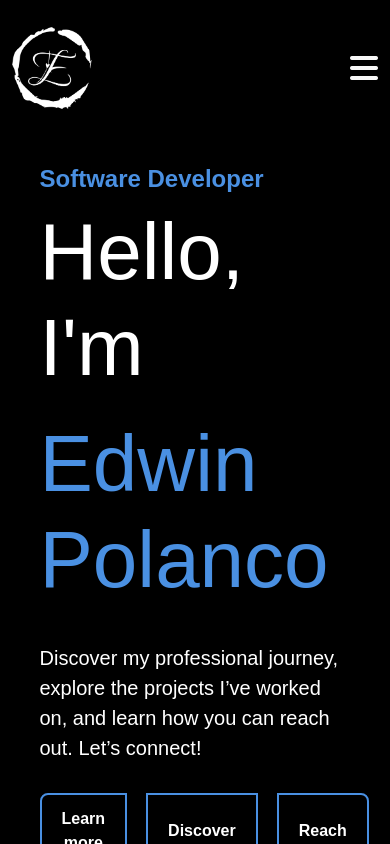
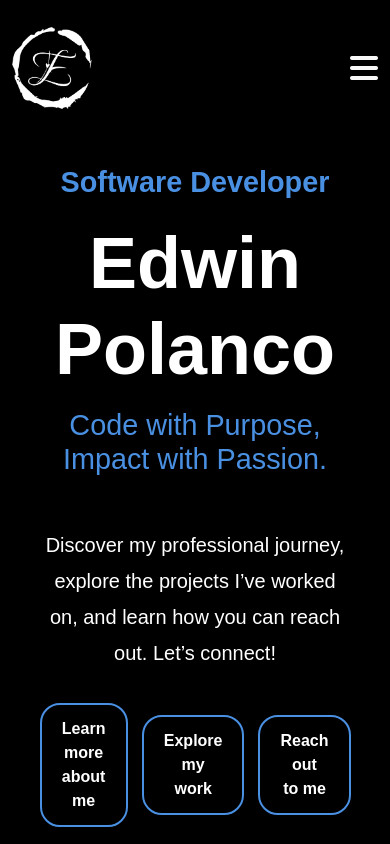
Before and after one commit to EdwinP503/edwin-fullstack-portfolio, a React (Create React App) app in the folder frontend/: page / in a window 390 px wide. Built offline with nearby package versions, Linux system fonts and the light colour scheme.

Commit message:
Edited font types ans size to redesign the homepage. Edited skilss seection for a new transparent and hoveer eeffect.

```diff
--- a/frontend/package.json
+++ b/frontend/package.json
@@ -17,6 +17,7 @@
     "axios": "^1.7.7",
     "emailjs-com": "^3.2.0",
     "express": "^4.21.0",
+    "framer-motion": "^11.14.4",
     "react-router-dom": "^6.26.2",
     "react-scripts": "^5.0.1",
     "three": "^0.169.0"
--- a/frontend/src/components/AboutMe.css
+++ b/frontend/src/components/AboutMe.css
@@ -18,11 +18,11 @@
   display: flex;
   align-items: center;
   justify-content: center;
-  background-color: #222;
+  background-color: #000;
   color: #fff;
   padding: 15px;
   border-radius: 10px;
-  transition: background-color 0.3s ease, transform 0.3s ease;
+  transition: box-shadow 0.3s ease, transform 0.3s ease;
   box-shadow: 2px 2px 8px rgba(0, 0, 0, 0.3);
   text-align: center;
   position: relative;
@@ -30,8 +30,8 @@
 
 /* Hover effect for skill items */
 .skill-item:hover {
-  background-color: #444;
-  transform: scale(1.05);
+  box-shadow: 0 0 23px 10px rgba(74, 144, 226, 0.7); /* Blue glow effect */
+  transform: scale(1.05); /* Slight scaling for interactivity */
 }
 
 /* Skill label styling */
@@ -68,7 +68,7 @@
 }
 
 .about-me-container h2 {
-  font-size: 2.7rem;
+  font-size: 2rem;
   font-family: 'Agency FB', sans-serif;
   margin-bottom: 4rem;
   line-height: 1.3;
--- a/frontend/src/components/HomePage.css
+++ b/frontend/src/components/HomePage.css
@@ -5,8 +5,8 @@
     flex: 1;
     justify-content: center;
     align-items: center;
-    background-color: #000000; /* Dark background */
-    color: #ffffff; /* White text for contrast */
+    background-color: #000000;
+    color: #ffffff;
     height: auto;
     width: 100vw;
     overflow: hidden;
@@ -28,37 +28,42 @@
     justify-content: space-between;
 }
 
+/* Greeting (Tagline) */
+.greeting {
+    font-family: 'Poppins', sans-serif;
+    font-size: 1.8rem;
+    font-weight: 500;
+    color: #4a90e2;
+    margin-bottom: 10px;
+}
+
+/* Name (main heading) */
+.name {
+    font-family: 'Poppins', sans-serif;
+    font-size: 4.5rem;
+    font-weight: 700;
+    color: white;
+    margin-bottom: 15px;
+    line-height: 1.2;
+}
+
 /* Title (Software Developer) */
 .title {
-    font-family: 'Aptos Display', sans-serif;
-    font-size: 1.5rem;
-    color: #4a90e2; /* Dark Blue, Text 2, lighter 50% */
-    margin-bottom: 10px;
-    text-align: left;
+    font-family: 'Poppins', sans-serif;
+    font-size: 1.8rem;
+    font-weight: 600;
+    color: #4a90e2;
+    margin-bottom: 20px;
 }
 
-/* Greeting (Hello, I'm Edwin Polanco) */
-.greeting {
-    font-family: 'Poppins', sans-serif;
-    font-size: 5rem;
-    color: #ffffff;
-    margin-bottom: 20px;
-    text-align: left;
-}
-
-.name {
-    font-family: 'Poppins', sans-serif;
-    font-size: 5rem;
-    color: #4a90e2;
-    margin-bottom: 20px;
-    text-align: left;
-}
 /* Intro text */
 .intro {
     font-family: 'Aptos Display', sans-serif;
     font-size: 1.25rem;
-    text-align: left;
-    margin-bottom: 30px;
+    line-height: 1.8;
+    margin-bottom: 2rem;
+    color: white;
+    margin-top: 2.5rem;
 }
 
 /* Button Group */
@@ -66,30 +71,44 @@
     display: flex;
     justify-content: space-between;
     gap: 20px;
+    flex-wrap: nowrap; /* Prevent buttons from wrapping */
 }
 
+/* Button Group */
+.btn-group {
+    display: flex;
+    justify-content: center;
+    gap: 15px;
+    align-items: center;
+}
+
+/* Button */
 .btn {
+    all: unset;
+    display: inline-block;
+    text-align: center;
     padding: 12px 20px;
     font-family: 'Aptos Display', sans-serif;
     font-size: 1rem;
     font-weight: bold;
     border: 2px solid #4a90e2;
-    color: #ffffff;
-    border-radius: 8px;
+    color: white;
+    border-radius: 20px !important;
     background-color: transparent;
     width: 150px;
+    box-sizing: border-box;
     transition: background-color 0.3s ease, transform 0.3s ease, color 0.3s ease;
 }
 
 .btn:hover {
-    background-color: #4a90e2; /* Highlight with blue */
-    color: #000000; /* Contrast text on hover */
-    transform: translateY(-5px); /* Lift effect */
+    background-color: #4a90e2;
+    color: black;
+    transform: translateY(-5px);
 }
 
 /* Portrait Section Styling */
 .image-section {
-    flex: 1; /* Allows the section to scale within available space */
+    flex: 1;
     display: flex;
     justify-content: left;
     align-items: center;
@@ -100,16 +119,16 @@
 }
 
 .image-section img {
-    max-width: 100%; /* Ensures the image scales correctly */
-    max-height: 650px; /* Prevents the image from exceeding the container */
-    object-fit: contain; /* Ensures the image maintains aspect ratio */
-    border-radius: 10px; /* Optional for rounded edges */
+    max-width: 100%;
+    max-height: 650px;
+    object-fit: contain;
+    border-radius: 10px;
 }
 
 /* Responsive Design */
 @media (max-width: 768px) {
 .home-container {
-    flex-direction: column; /* Stack items */
+    flex-direction: column;
     text-align: center;
 }
 
--- a/frontend/src/components/HomePage.js
+++ b/frontend/src/components/HomePage.js
@@ -10,8 +10,8 @@ function HomePage() {
     <div className="home-container">
       <div className="text-section">
         <h2 className="title">Software Developer</h2>
-        <h1 className="greeting">Hello, I'm </h1>
         <h1 className="name">Edwin Polanco</h1>
+        <h2 className="greeting">Code with Purpose, Impact with Passion.</h2>
         <p className="intro">
           Discover my professional journey, explore the projects I’ve worked on, and learn how you can reach out.
           Let’s connect!
@@ -21,7 +21,7 @@ function HomePage() {
             Learn more <br /> about me
           </button>
           <button onClick={() => navigate('/projects')} className="btn btn-outline-light">
-            Discover my <br /> projects
+            Explore <br /> my work
           </button>
           <button onClick={() => navigate('/contact')} className="btn btn-outline-light">
             Reach out <br /> to me
```
Also changed, not shown: 1 other file (tests, documents, lock files or other folders).
